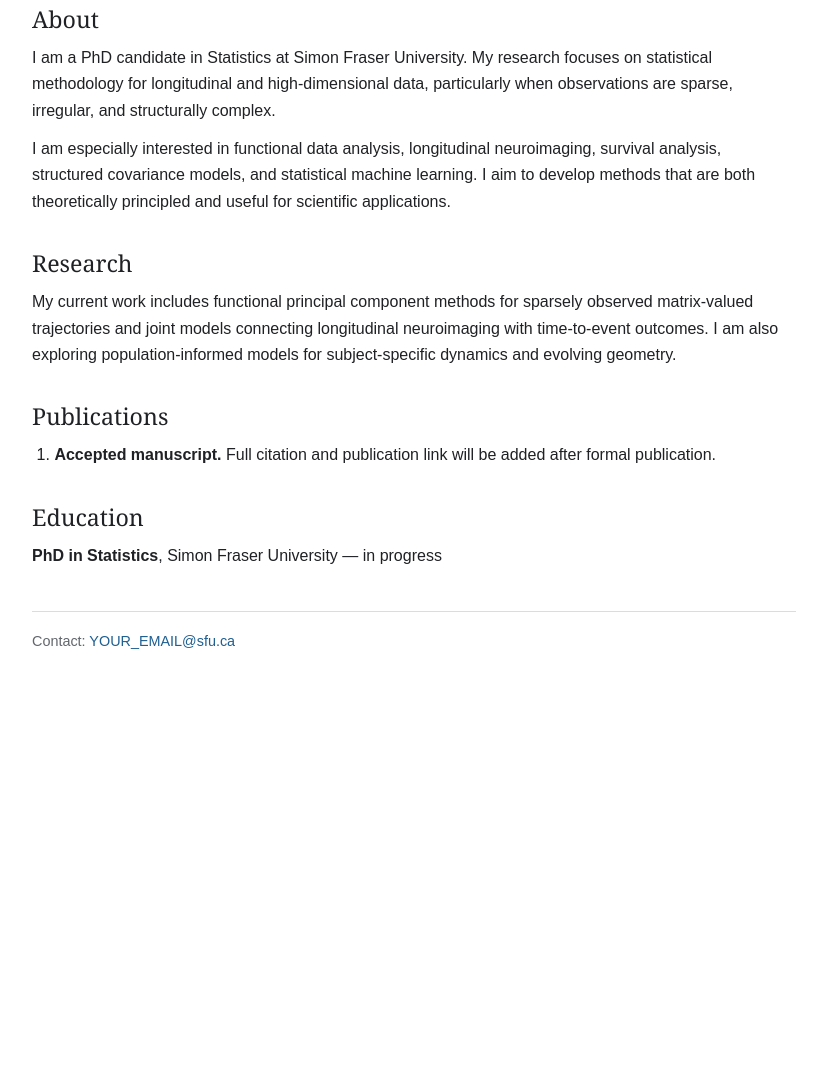
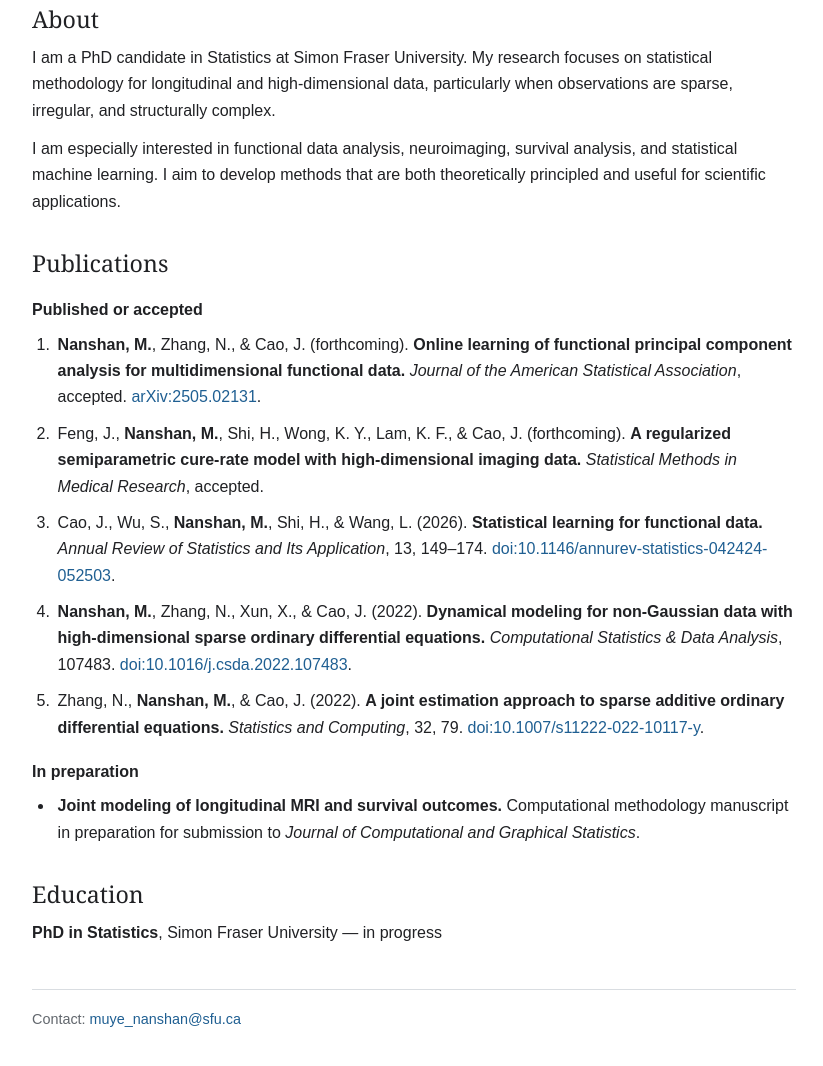
Before and after one commit to mynanshan/mynanshan.github.io, a plain HTML site: page index.html in a window 1280 px wide. Shown: the part 296-1362 px from the top of the page, without its empty margins (226-1049 px from the left). Before the commit the page ends 1002 px from the top, so only its background shows below. Drawn offline with Linux system fonts and the light colour scheme.

Commit message:
Update publications in the homepage

```diff
--- a/index.html
+++ b/index.html
@@ -15,15 +15,14 @@
         <p class="position">PhD Candidate in Statistics</p>
         <p class="affiliation">Simon Fraser University · Burnaby, Canada</p>
       </div>
-      <!-- Replace this div with: <img class="profile-photo" src="assets/photo.jpg" alt="Portrait of Muye"> -->
-      <div class="photo-placeholder" aria-label="Photo placeholder">Photo</div>
+      <img class="profile-photo" src="assets/muye-photo.jpg" alt="Portrait of Muye">
     </header>
 
     <nav class="links" aria-label="Profile links">
       <!-- TODO: Replace the three placeholders below. -->
-      <a href="mailto:YOUR_EMAIL@sfu.ca">Email</a>
-      <a href="https://github.com/YOUR_USERNAME">GitHub</a>
-      <a href="https://scholar.google.com/citations?user=YOUR_SCHOLAR_ID">Google Scholar</a>
+      <a href="mailto:muye_nanshan@sfu.ca">Email</a>
+      <a href="https://github.com/mynanshan">GitHub</a>
+      <a href="https://scholar.google.com/citations?user=hkFvkN4AAAAJ">Google Scholar</a>
       <!-- After adding assets/cv.pdf, replace the span with: <a href="assets/cv.pdf">CV</a> -->
       <span class="disabled-link">CV (add PDF)</span>
     </nav>
@@ -31,19 +30,29 @@
     <section>
       <h2>About</h2>
       <p>I am a PhD candidate in Statistics at Simon Fraser University. My research focuses on statistical methodology for longitudinal and high-dimensional data, particularly when observations are sparse, irregular, and structurally complex.</p>
-      <p>I am especially interested in functional data analysis, longitudinal neuroimaging, survival analysis, structured covariance models, and statistical machine learning. I aim to develop methods that are both theoretically principled and useful for scientific applications.</p>
+      <p>I am especially interested in functional data analysis, neuroimaging, survival analysis, and statistical machine learning. I aim to develop methods that are both theoretically principled and useful for scientific applications.</p>
     </section>
 
-    <section>
+    <!-- <section>
       <h2>Research</h2>
       <p>My current work includes functional principal component methods for sparsely observed matrix-valued trajectories and joint models connecting longitudinal neuroimaging with time-to-event outcomes. I am also exploring population-informed models for subject-specific dynamics and evolving geometry.</p>
-    </section>
+    </section> -->
 
     <section>
       <h2>Publications</h2>
+      <h3>Published or accepted</h3>
       <ol class="publications">
-        <li><span class="publication-title">Accepted manuscript.</span> Full citation and publication link will be added after formal publication.</li>
+        <li><strong>Nanshan, M.</strong>, Zhang, N., &amp; Cao, J. (forthcoming). <span class="publication-title">Online learning of functional principal component analysis for multidimensional functional data.</span> <em>Journal of the American Statistical Association</em>, accepted. <a href="https://arxiv.org/abs/2505.02131">arXiv:2505.02131</a>.</li>
+        <li>Feng, J., <strong>Nanshan, M.</strong>, Shi, H., Wong, K. Y., Lam, K. F., &amp; Cao, J. (forthcoming). <span class="publication-title">A regularized semiparametric cure-rate model with high-dimensional imaging data.</span> <em>Statistical Methods in Medical Research</em>, accepted.</li>
+        <li>Cao, J., Wu, S., <strong>Nanshan, M.</strong>, Shi, H., &amp; Wang, L. (2026). <span class="publication-title">Statistical learning for functional data.</span> <em>Annual Review of Statistics and Its Application</em>, 13, 149&ndash;174. <a href="https://doi.org/10.1146/annurev-statistics-042424-052503">doi:10.1146/annurev-statistics-042424-052503</a>.</li>
+        <li><strong>Nanshan, M.</strong>, Zhang, N., Xun, X., &amp; Cao, J. (2022). <span class="publication-title">Dynamical modeling for non-Gaussian data with high-dimensional sparse ordinary differential equations.</span> <em>Computational Statistics &amp; Data Analysis</em>, 107483. <a href="https://doi.org/10.1016/j.csda.2022.107483">doi:10.1016/j.csda.2022.107483</a>.</li>
+        <li>Zhang, N., <strong>Nanshan, M.</strong>, &amp; Cao, J. (2022). <span class="publication-title">A joint estimation approach to sparse additive ordinary differential equations.</span> <em>Statistics and Computing</em>, 32, 79. <a href="https://doi.org/10.1007/s11222-022-10117-y">doi:10.1007/s11222-022-10117-y</a>.</li>
       </ol>
+
+      <h3>In preparation</h3>
+      <ul class="publications manuscripts">
+        <li><span class="publication-title">Joint modeling of longitudinal MRI and survival outcomes.</span> Computational methodology manuscript in preparation for submission to <em>Journal of Computational and Graphical Statistics</em>.</li>
+      </ul>
     </section>
 
     <section>
@@ -52,7 +61,7 @@
     </section>
 
     <footer>
-      <p>Contact: <a href="mailto:YOUR_EMAIL@sfu.ca">YOUR_EMAIL@sfu.ca</a></p>
+      <p>Contact: <a href="mailto:muye_nanshan@sfu.ca">muye_nanshan@sfu.ca</a></p>
     </footer>
   </main>
 </body>
--- a/style.css
+++ b/style.css
@@ -17,8 +17,11 @@ h1 { font:500 2.75rem/1.15 Georgia,"Times New Roman",serif; letter-spacing:-.025
 .disabled-link { color:#8a8f94; }
 section { margin:0 0 32px; }
 h2 { font:500 1.45rem Georgia,"Times New Roman",serif; margin:0 0 10px; }
+h3 { font-size:1rem; font-weight:600; margin:18px 0 8px; }
 p { margin:0 0 12px; }
 .publications { margin:0; padding-left:1.4rem; }
+.publications li { margin-bottom:10px; padding-left:.2rem; }
+.manuscripts { list-style-type:disc; }
 .publication-title { font-weight:600; }
 footer { border-top:1px solid var(--line); color:var(--muted); font-size:.9rem; margin-top:42px; padding-top:18px; }
 @media (max-width:560px) { .page{padding:40px 20px 28px} .site-header{align-items:flex-start;gap:20px} h1{font-size:2.3rem} .photo-placeholder,.profile-photo{flex-basis:88px;height:106px;width:88px} .links{margin-top:22px} }
```
Also changed, not shown: assets/muye-photo.jpg (added), 1 other file.
